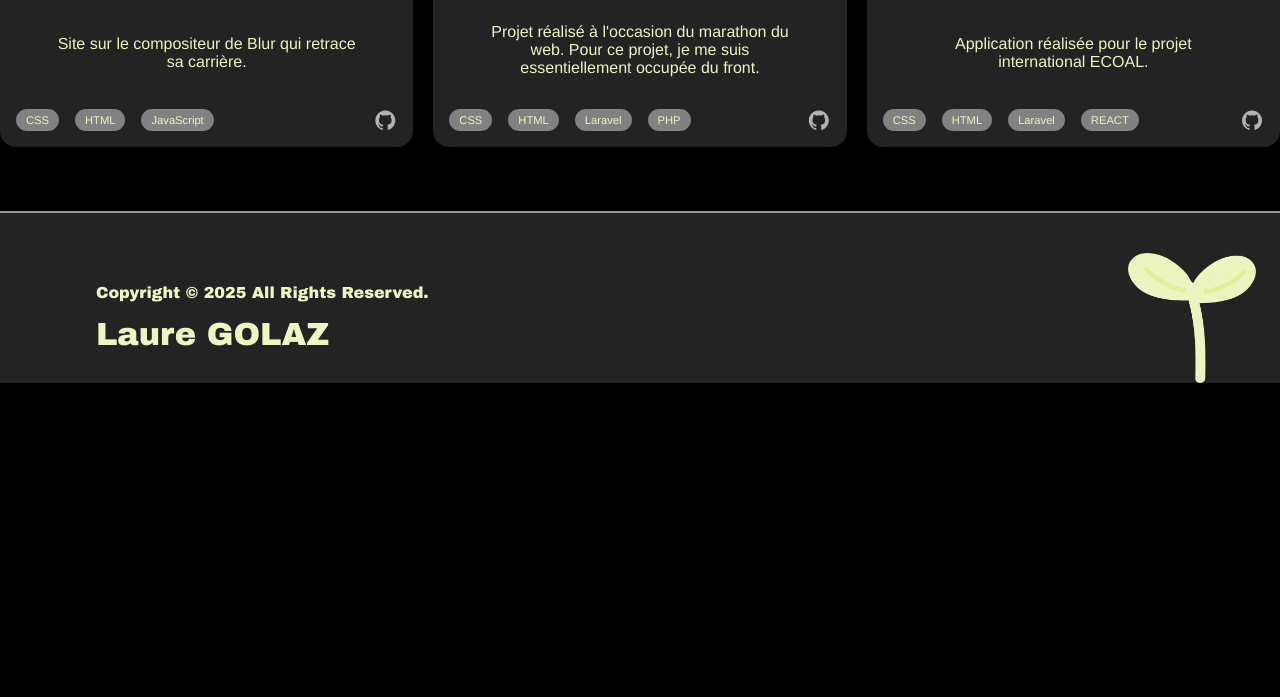
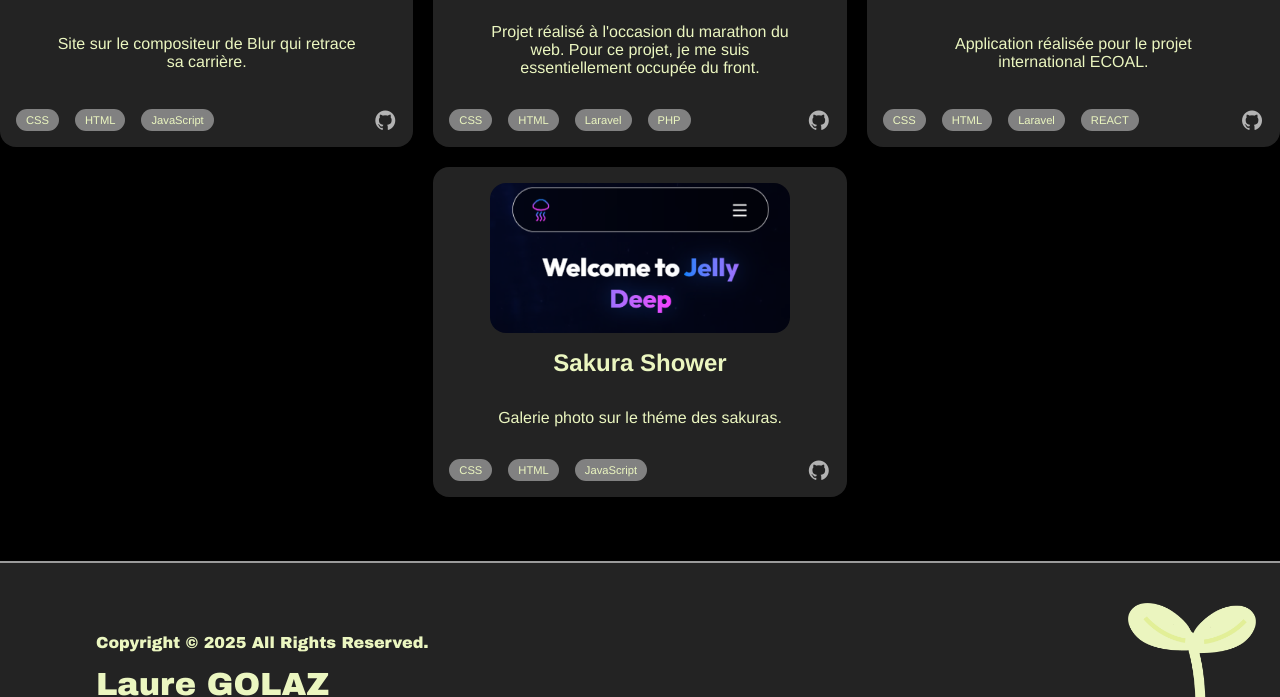
Before and after one commit to Laureg8/Portfolio, a website: page pages/web.html in a window 1280 px wide. Shown: the part 969-1666 px from the top of the page. Before the commit the page ends 1352 px from the top, so only its background shows below. Drawn offline with nearby package versions, Linux system fonts and the light colour scheme; a web font is replaced by a local one.

Commit message:
ajout de lien et d'un projet dans web.html

```diff
--- a/pages/web.html
+++ b/pages/web.html
@@ -115,6 +115,19 @@
                 </div>
                 <a href="https://lalypoteau.github.io/Damon_Albarn/" ><i class='bx bxl-github' style='color:#ffffffa7'  ></i></a>
             </div>
+        </article> https://laureg8.github.io/Sakura-shower/
+
+        <article class="card">
+            <img src="../img/web/jellydeep.png"></img>
+            <h2>Sakura Shower</h2>
+            <p>Galerie photo sur le théme des sakuras.</p>
+
+            <div class="tags">
+                <div class="techs">
+                    <span class="tech">CSS</span> <span class="tech">HTML</span> <span class="tech">JavaScript</span>
+                </div>
+                <a href="https://laureg8.github.io/Sakura-shower/" ><i class='bx bxl-github' style='color:#ffffffa7'  ></i></a>
+            </div>
         </article>
 
     </div>
```
